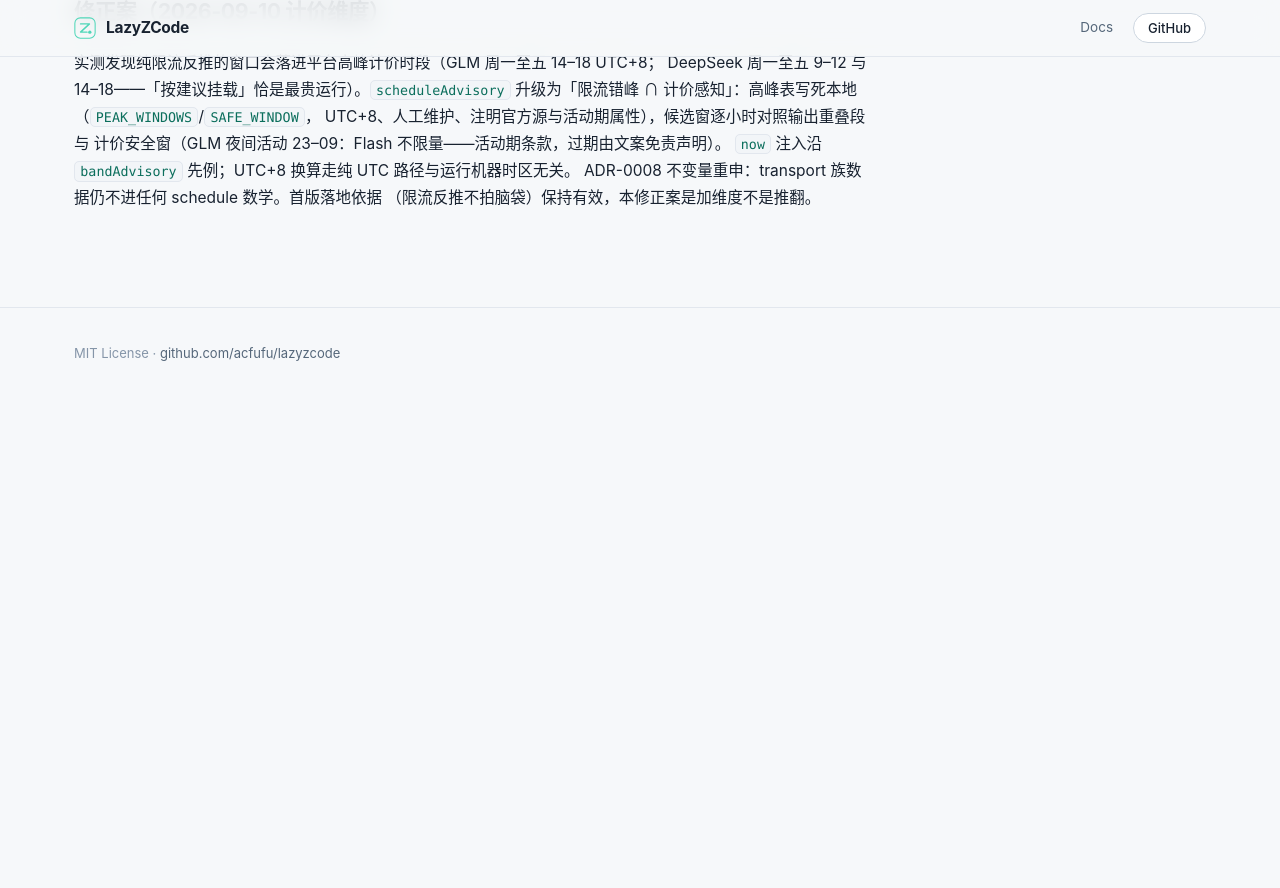
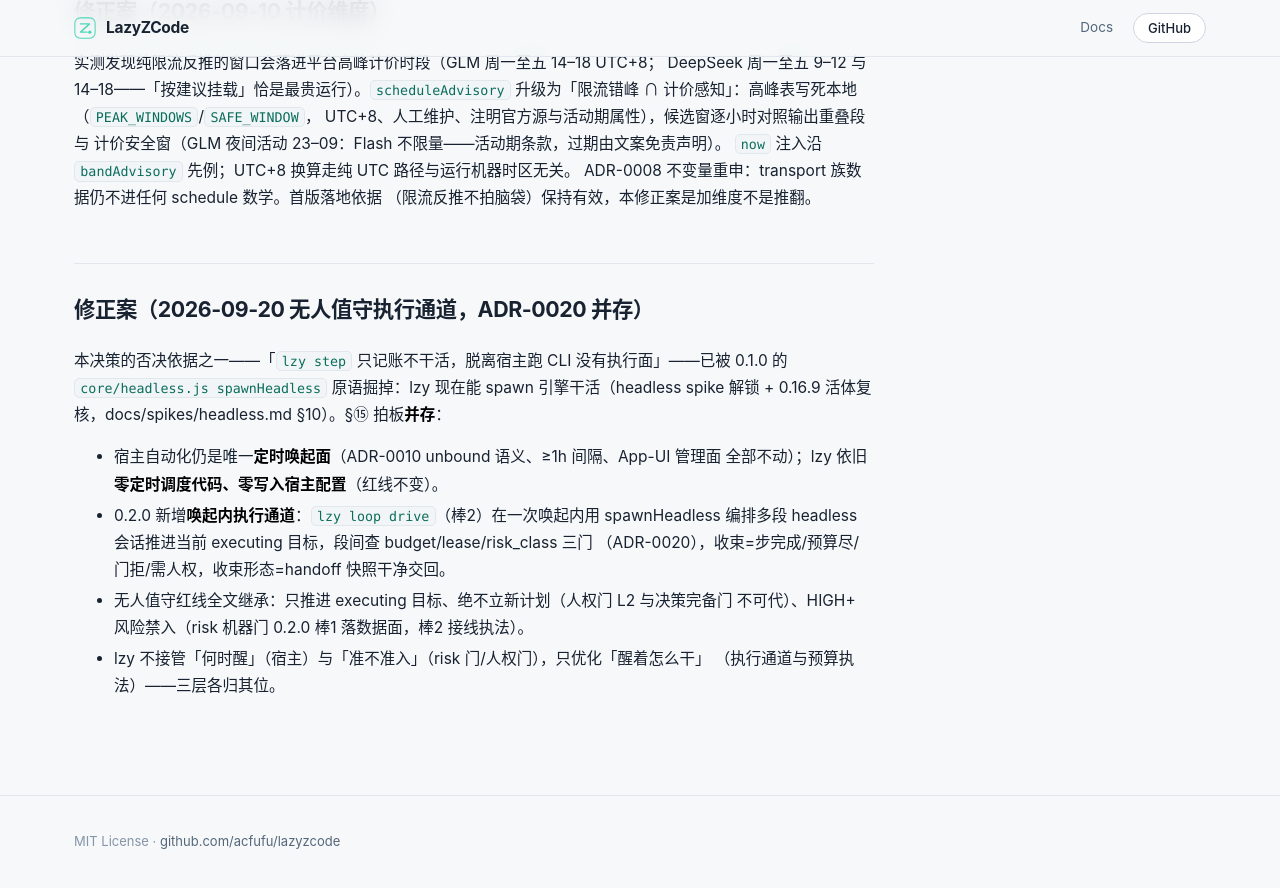
Before and after one commit to Acfufu/lazyzcode, a Jekyll site: the page built from docs/adr/0003-unattended-via-host-automation.md, in a window 1280 px wide and 900 px high, scrolled down 1282 px. Shown: the top 888 px of the window. Built offline with Jekyll 4.4.1, drawn with Linux system fonts in a browser that asks for light colours; our own code applies the rules of GitHub Pages for plain Markdown files; before the commit the page ends 1695 px from its top, so only the background shows below that.

Commit message:
docs(adr): 0020 runtime kernel + 0003 amendment (coexistence)
ADR-0020: runtime.json账本家法/lease三原语/fence opt-in申报制/budget双硬顶缺省
30min-400pt/risk机器面与assertDriveEligible/已知边界四项(钩子面-resetLoop-
runtime自身写者-未申报机器写)/备选与否决。ADR-0003修正节: 并存拍板——否决依据
更新(spawnHeadless掘掉无执行面前提)、宿主=唯一定时唤起面、lzy零调度零写入红线
不变、0.2.0新增唤起内执行通道(drive棒2)、无人值守红线全文继承。

Goal: v020-bat1-runtime-kernel#N8

```diff
--- a/docs/adr/0003-unattended-via-host-automation.md
+++ b/docs/adr/0003-unattended-via-host-automation.md
@@ -44,3 +44,19 @@
 `now` 注入沿 `bandAdvisory` 先例；UTC+8 换算走纯 UTC 路径与运行机器时区无关。
 ADR-0008 不变量重申：transport 族数据仍不进任何 schedule 数学。首版落地依据
 （限流反推不拍脑袋）保持有效，本修正案是加维度不是推翻。
+
+## 修正案（2026-09-20 无人值守执行通道，ADR-0020 并存）
+
+本决策的否决依据之一——「`lzy step` 只记账不干活，脱离宿主跑 CLI 没有执行面」——已被
+0.1.0 的 `core/headless.js spawnHeadless` 原语掘掉：lzy 现在能 spawn 引擎干活（headless
+spike 解锁 + 0.16.9 活体复核，docs/spikes/headless.md §10）。§⑮ 拍板**并存**：
+
+- 宿主自动化仍是唯一**定时唤起面**（ADR-0010 unbound 语义、≥1h 间隔、App-UI 管理面
+  全部不动）；lzy 依旧**零定时调度代码、零写入宿主配置**（红线不变）。
+- 0.2.0 新增**唤起内执行通道**：`lzy loop drive`（棒2）在一次唤起内用 spawnHeadless
+  编排多段 headless 会话推进当前 executing 目标，段间查 budget/lease/risk_class 三门
+  （ADR-0020），收束=步完成/预算尽/门拒/需人权，收束形态=handoff 快照干净交回。
+- 无人值守红线全文继承：只推进 executing 目标、绝不立新计划（人权门 L2 与决策完备门
+  不可代）、HIGH+ 风险禁入（risk 机器门 0.2.0 棒1 落数据面，棒2 接线执法）。
+- lzy 不接管「何时醒」（宿主）与「准不准入」（risk 门/人权门），只优化「醒着怎么干」
+  （执行通道与预算执法）——三层各归其位。
```
Also changed, not shown: docs/adr/0020-runtime-kernel.md (added, +68 -0 lines).
